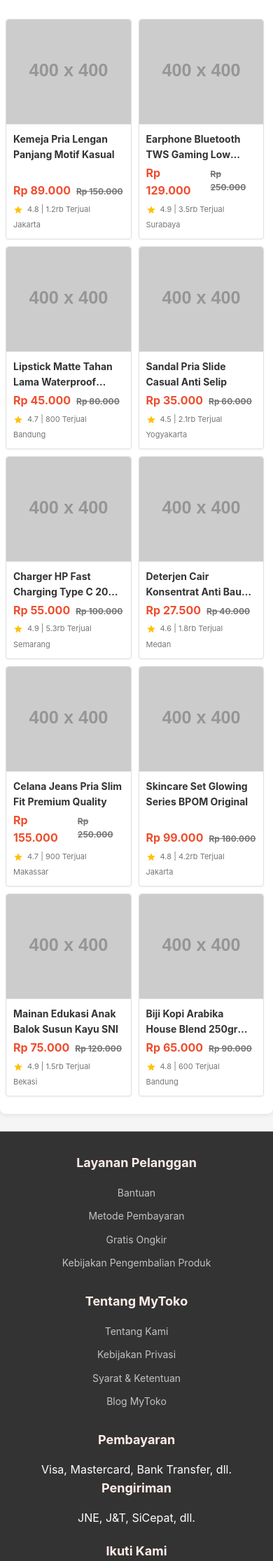
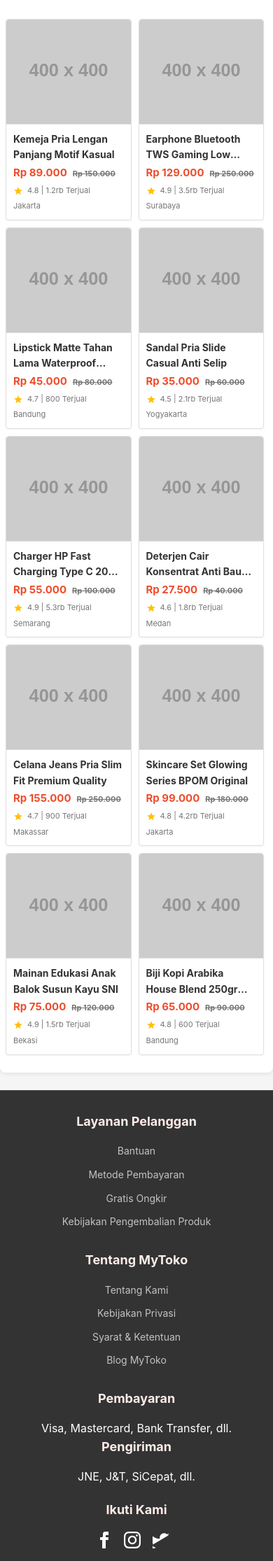
Before and after one commit to x-qmo/x-qmo.github.io, a Jekyll site: the page built from _landing_pages/contoh-lading.md, in a window 390 px wide. Shown: the part 1108-3339 px from the top of the page at 70% size. Built offline with Jekyll 4.4.1, drawn with Linux system fonts in a browser that asks for light colours.

Commit message:
Update landing-pageku.css

```diff
--- a/assets/css/landing-pageku.css
+++ b/assets/css/landing-pageku.css
@@ -513,10 +513,10 @@
                 height: 3em; /* Ensure 2 lines */
             }
             .product-price {
-                font-size: 16px;
+                font-size: 15px;
             }
             .product-price span.original {
-                font-size: 12px;
+                font-size: 11px;
             }
             .product-rating, .product-location {
                 font-size: 11px;
```
